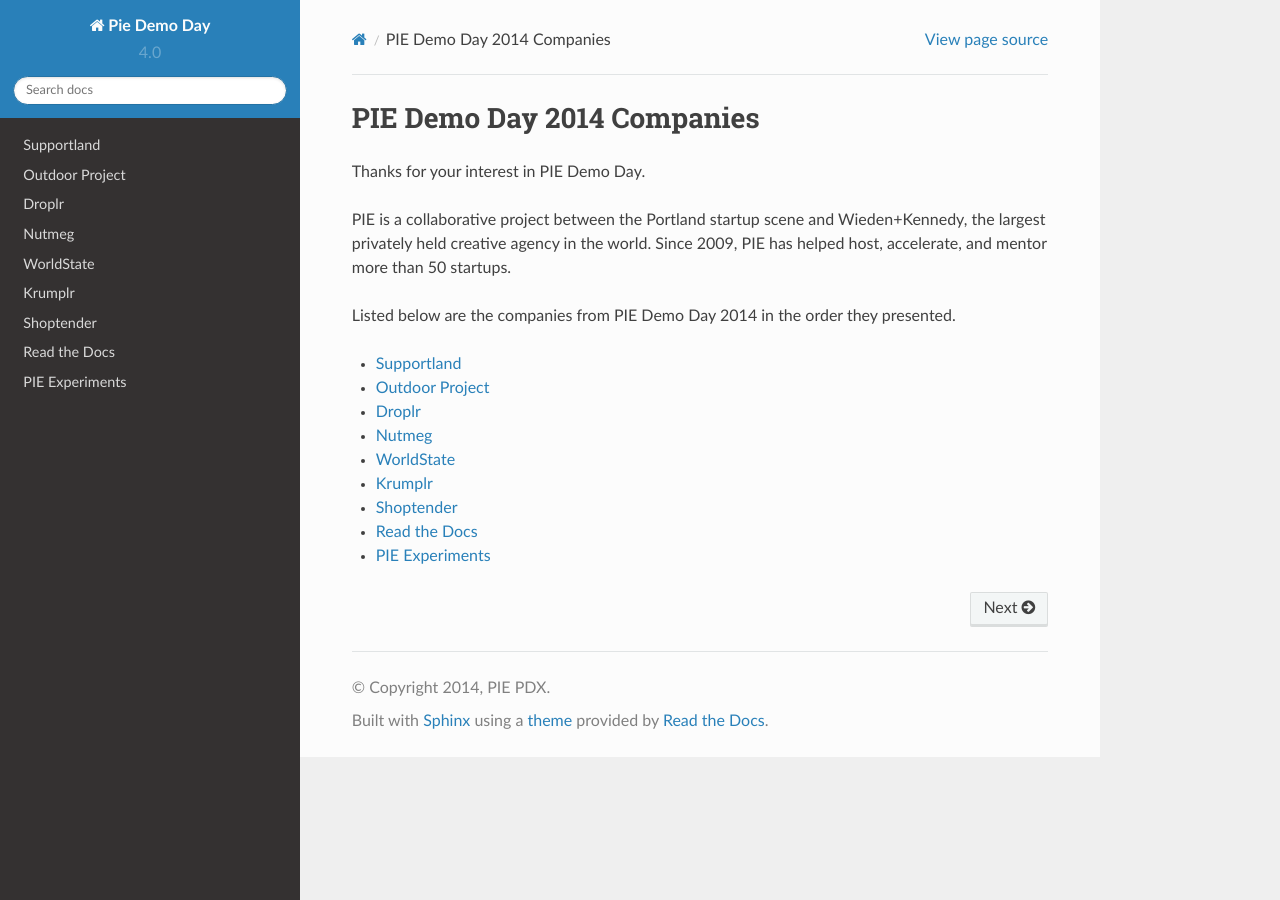
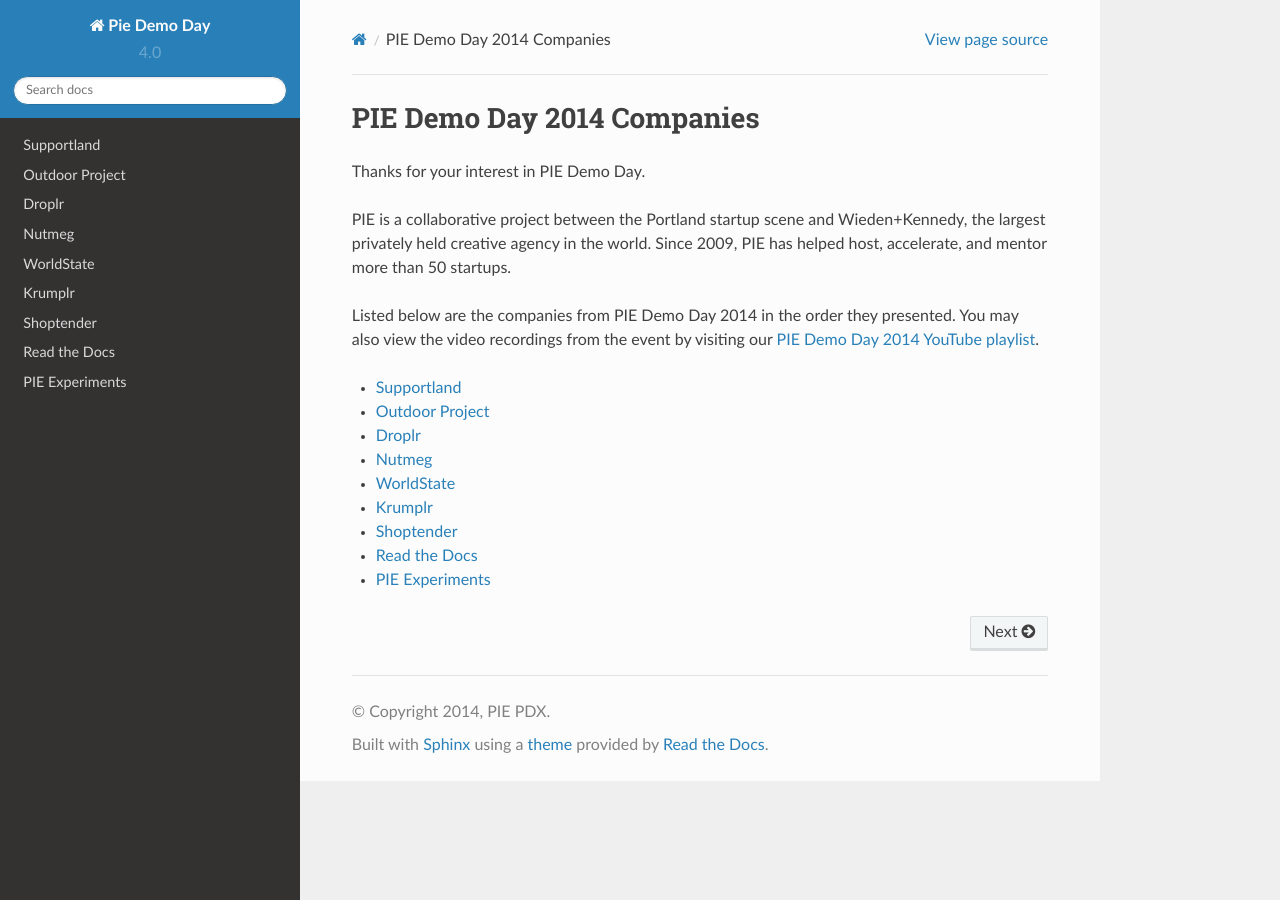
Before and after one commit to piepdx/pie-docs, a Sphinx documentation site: the page built from docs/index.rst, in a window 1280 px wide. Built offline with Sphinx 7.4.7 and the Read the Docs theme 2.0.0, drawn with Linux system fonts in a browser that asks for light colours.

Commit message:
Update index.rst
Adding the demo day playlist.

```diff
--- a/docs/index.rst
+++ b/docs/index.rst
@@ -5,7 +5,7 @@
 
 PIE is a collaborative project between the Portland startup scene and Wieden+Kennedy, the largest privately held creative agency in the world. Since 2009, PIE has helped host, accelerate, and mentor more than 50 startups.
 
-Listed below are the companies from PIE Demo Day 2014 in the order they presented.
+Listed below are the companies from PIE Demo Day 2014 in the order they presented. You may also view the video recordings from the event by visiting our `PIE Demo Day 2014 YouTube playlist <http://www.youtube.com/playlist?list=PLFDgm_9P62ut5sSOPTMMoiz8Xb2z-nJdz>`_.
 
 .. toctree::
    :maxdepth: 1
```
